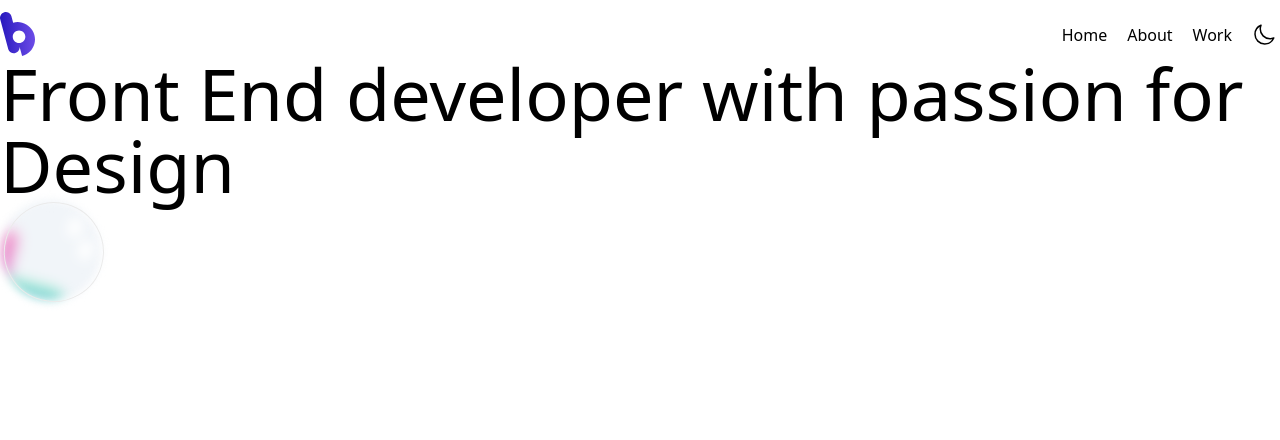
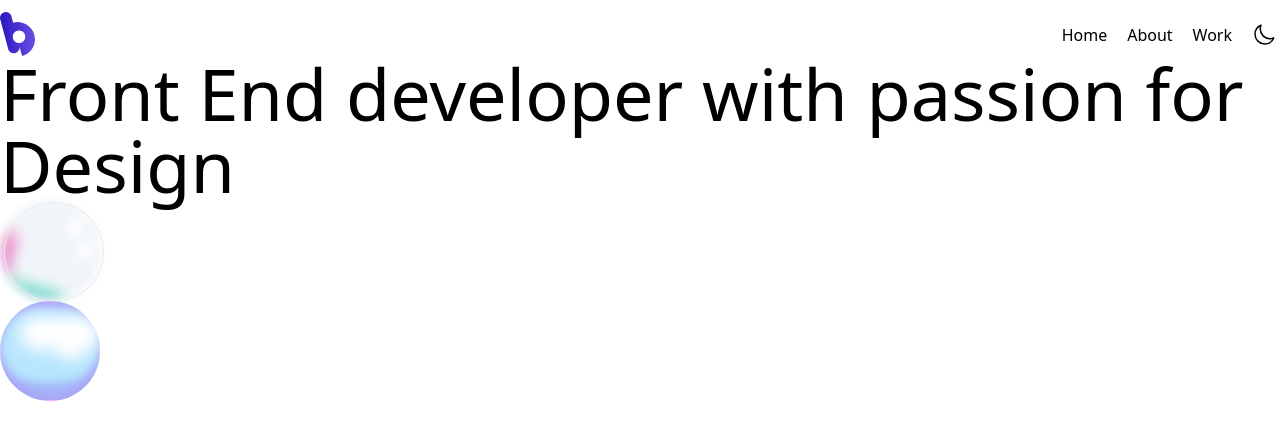
Before and after one commit to brovnie/portfolio-website-2025, a Next.js app: page / in a window 1280 px wide. Shown: the top 440 px of the page. Built offline with nearby package versions, Linux system fonts and the light colour scheme.

Commit message:
Second bubble

```diff
--- a/src/components/hero/Bubble.tsx
+++ b/src/components/hero/Bubble.tsx
@@ -1,9 +1,4 @@
 import React from "react";
-
-type Bubble = {
-  width: number;
-  height: number;
-};
 
 export const Bubble = ({ width, height }: Bubble) => {
   return (
--- /dev/null
+++ b/src/components/hero/BubbleColor.tsx
@@ -0,0 +1,17 @@
+import React from "react";
+
+export const BubbleColor = ({ width, height }: Bubble) => {
+  return (
+    <div
+      className="relative"
+      style={{ width: `${width}px`, height: `${height}px` }}
+    >
+      <div className="relative overflow-hidden w-full h-full rounded-full bg-cyan-200">
+        <div className="rouded-full w-full h-full border-1 border-fuchsia-300 bg-radial from-indigo-400/40 from-30% to-fuchsia-600/50"></div>
+        <div className="absolute top-0 rounded-full w-full h-[73%] bg-sky-200 blur-[5px] mt-2"></div>
+      </div>
+      <div className="absolute w-[80%] h-[33%] bg-white rounded-full blur-sm left-5 top-4"></div>
+      <div className="absolute w-[26%] h-[26%] bg-white rounded-full blur-sm right-4 top-8"></div>
+    </div>
+  );
+};
--- a/src/components/hero/Hero.tsx
+++ b/src/components/hero/Hero.tsx
@@ -1,5 +1,6 @@
 import React from "react";
 import { Bubble } from "./Bubble";
+import { BubbleColor } from "./BubbleColor";
 
 export const Hero = () => {
   return (
@@ -8,6 +9,7 @@ export const Hero = () => {
       <h1 className="text-7xl">Front End developer with passion for Design</h1>
       <div>
         <Bubble width={100} height={100} />
+        <BubbleColor width={100} height={100} />
       </div>
     </div>
   );
--- /dev/null
+++ b/src/components/hero/types.ts
@@ -0,0 +1,4 @@
+type Bubble = {
+  width: number;
+  height: number;
+};
```
